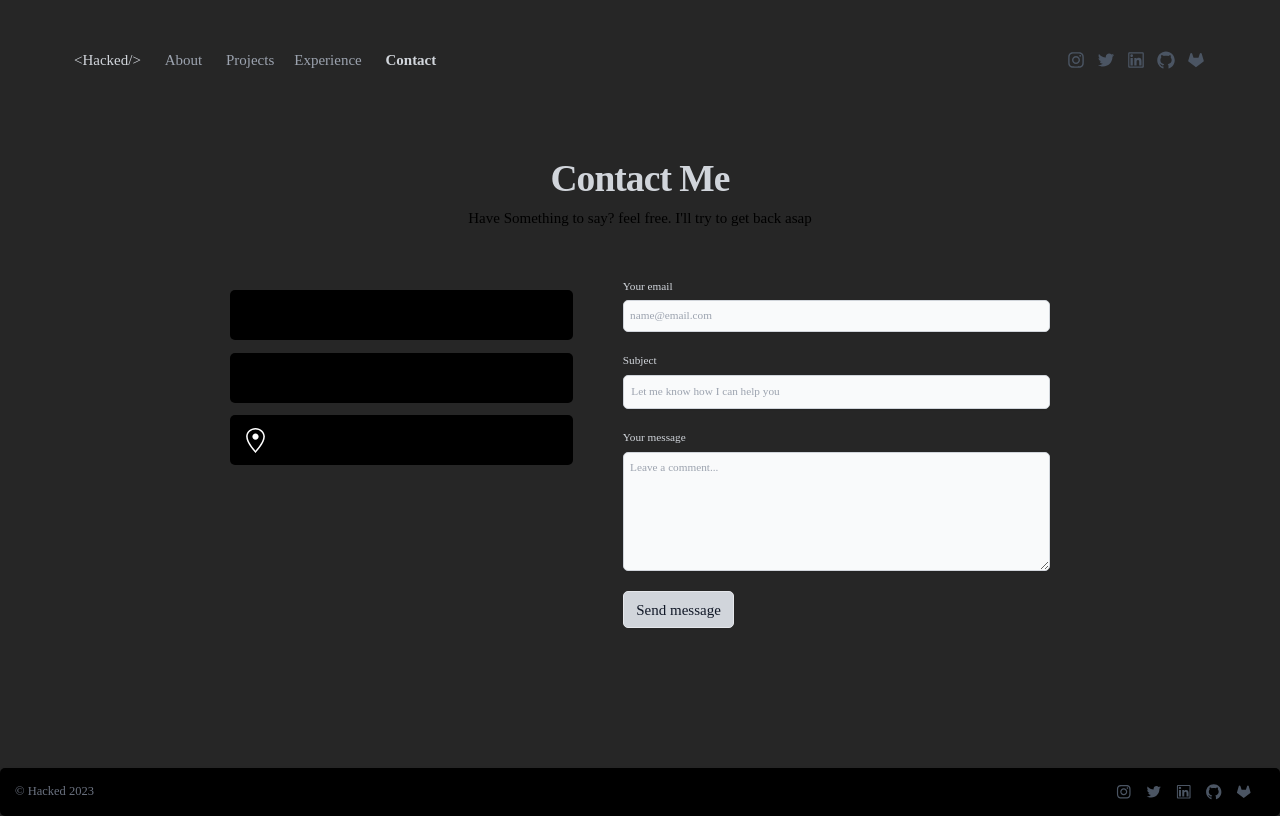
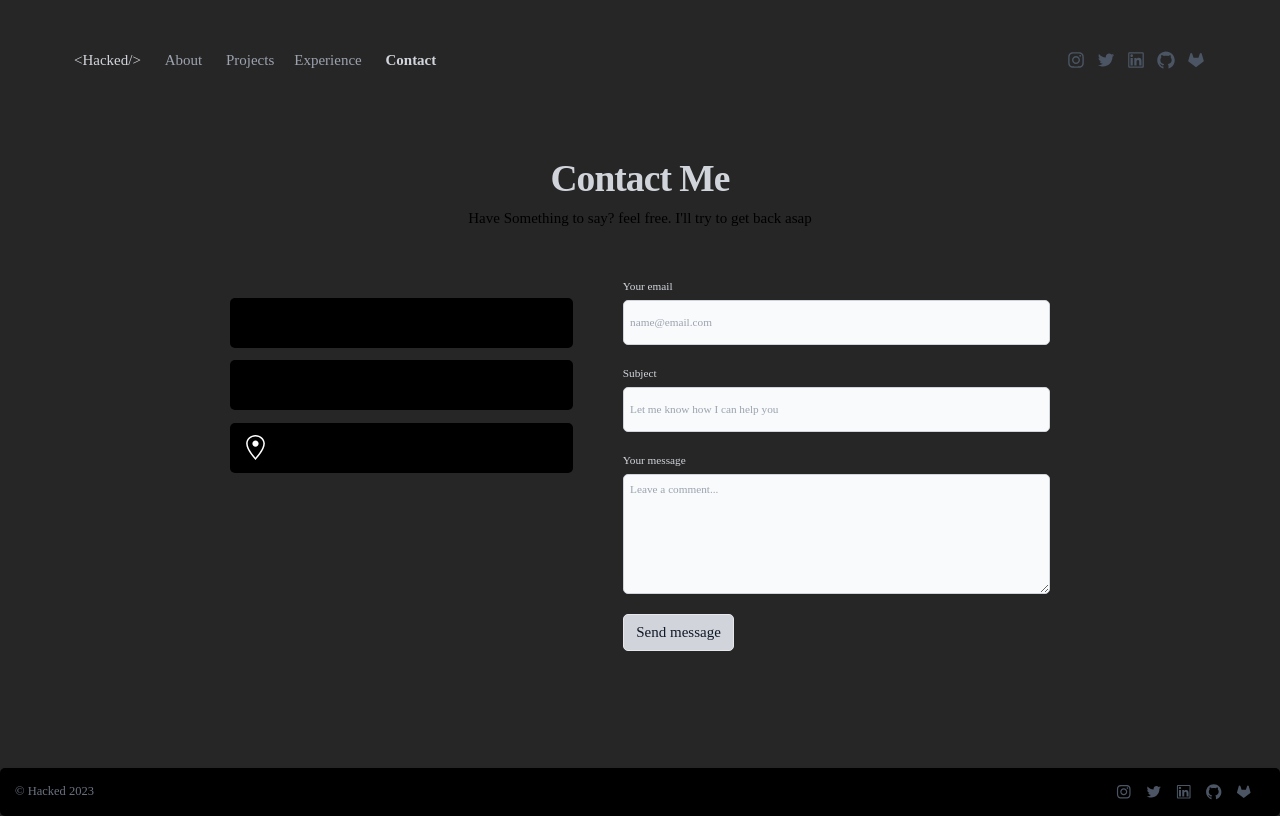
Before and after one commit to dhlpradip/portfolio, a Next.js app: page /contact in a window 1280 px wide. Built offline with nearby package versions, Linux system fonts and the light colour scheme.

Commit message:
formspree

```diff
--- a/components/ContactForm.js
+++ b/components/ContactForm.js
@@ -6,34 +6,40 @@
 import { useRouter } from "next/router";
 import Swal from "sweetalert2";
 import { useForm, ValidationError } from "@formspree/react";
+import { useEffect } from "react";
 
 /* eslint-disable react/no-unescaped-entities */
 const ContactForm = () => {
     const router = useRouter()
-    const [state, handleSubmit] = useForm("xoqzldwk");
+    const [state, handleSubmit] = useForm(process.env.NEXT_PUBLIC_FORM);
 
-    if (state.succeeded) {
-      return <p>Thanks for your submission!</p>;
-    //  Swal.fire(
-    //     {
-    //         title:'Thank you',
-    //         text:'I have received your message',
-    //         icon:'success',
-    //         showCancelButton:false,
-    //         confirmButtonColor: '#3085d6',
-    //     }).then((res)=>{
-    //         if(res.isConfirmed){
-    //             router.push("/")
-    //         }
-    // })
-    }
+    useEffect(()=>{
+        if(state){
+            if(state.succeeded){
+                Swal.fire(
+                    {
+                        title:'Thank you',
+                        text:'I have received your message',
+                        icon:'success',
+                        showCancelButton:false,
+                        confirmButtonColor: '#3085d6',
+                    }).then((res)=>{
+                        if(res.isConfirmed){
+                            router.push("/")
+                        }
+                    })
+                }
+            }
+    },[router, state, state.succeeded])
+
+
     return (
         <section className="mx-20 px-20" style={{height: "81vh"}}>
         <div className="py-8 lg:py-16 px-4 mx-auto max-w-screen">
       <h2 className="mb-4 text-6xl tracking-tight font-extrabold text-center text-gray-300 dark:text-white">Contact Me</h2>
       <PText className="my-8 lg:mb-16 text-3xl font-light text-center text-gray-400 dark:text-gray-400 sm:text-xl">Have Something to say? feel free. I'll try to get back asap</PText>
       <div className="flex flex-row justify-between mx-48 gap-20 my-20">
-            <div >
+            <div className="mt-3">
                 <div className="flex-1 ">
                 <div className="flex bg-black rounded-lg max-w-auto px-5 py-5 my-5">
                     <MdEmail className="h-10 w-10 mr-8" />
@@ -59,12 +65,12 @@
       <form onSubmit={handleSubmit} className="space-y-8 flex-1">
           <div>
               <label for="email" className="block mb-2 text-lg font-medium text-gray-300 dark:text-gray-300">Your email</label>
-              <input type="email" id="email" className="shadow-sm bg-gray-50 border border-gray-300 text-gray-900 text-lg rounded-lg focus:ring-primary-500 focus:border-primary-500 block w-full p-2.5 dark:bg-gray-700 dark:border-gray-600 dark:placeholder-gray-400 dark:text-white dark:focus:ring-primary-500 dark:focus:border-primary-500 dark:shadow-sm-light" placeholder="name@email.com" required />
+              <input type="email" id="email" className="shadow-sm bg-gray-50 border border-gray-300 text-gray-900 text-lg rounded-lg focus:ring-primary-500 focus:border-primary-500 block w-full px-2.5 py-5 dark:bg-gray-700 dark:border-gray-600 dark:placeholder-gray-400 dark:text-white dark:focus:ring-primary-500 dark:focus:border-primary-500 dark:shadow-sm-light" placeholder="name@email.com" required />
               <ValidationError prefix="Email" field="email" errors={state.errors} />
           </div>
           <div>
               <label for="subject" className="block mb-2 text-lg font-medium text-gray-300 dark:text-gray-300">Subject</label>
-              <input type="text" id="subject" className="block p-3 w-full text-lg text-gray-900 bg-gray-50 rounded-lg border border-gray-300 shadow-sm focus:ring-primary-500 focus:border-primary-500 dark:bg-gray-700 dark:border-gray-600 dark:placeholder-gray-400 dark:text-white dark:focus:ring-primary-500 dark:focus:border-primary-500 dark:shadow-sm-light" placeholder="Let me know how I can help you" required />
+              <input type="text" id="subject" className="block p-3 w-full text-lg text-gray-900 bg-gray-50 rounded-lg border border-gray-300 shadow-sm focus:ring-primary-500 focus:border-primary-500 px-2.5 py-5 dark:bg-gray-700 dark:border-gray-600 dark:placeholder-gray-400 dark:text-white dark:focus:ring-primary-500 dark:focus:border-primary-500 dark:shadow-sm-light" placeholder="Let me know how I can help you" required />
               <ValidationError prefix="Subject" field="subject" errors={state.errors} />
           </div>
           <div className="sm:col-span-2">
```
